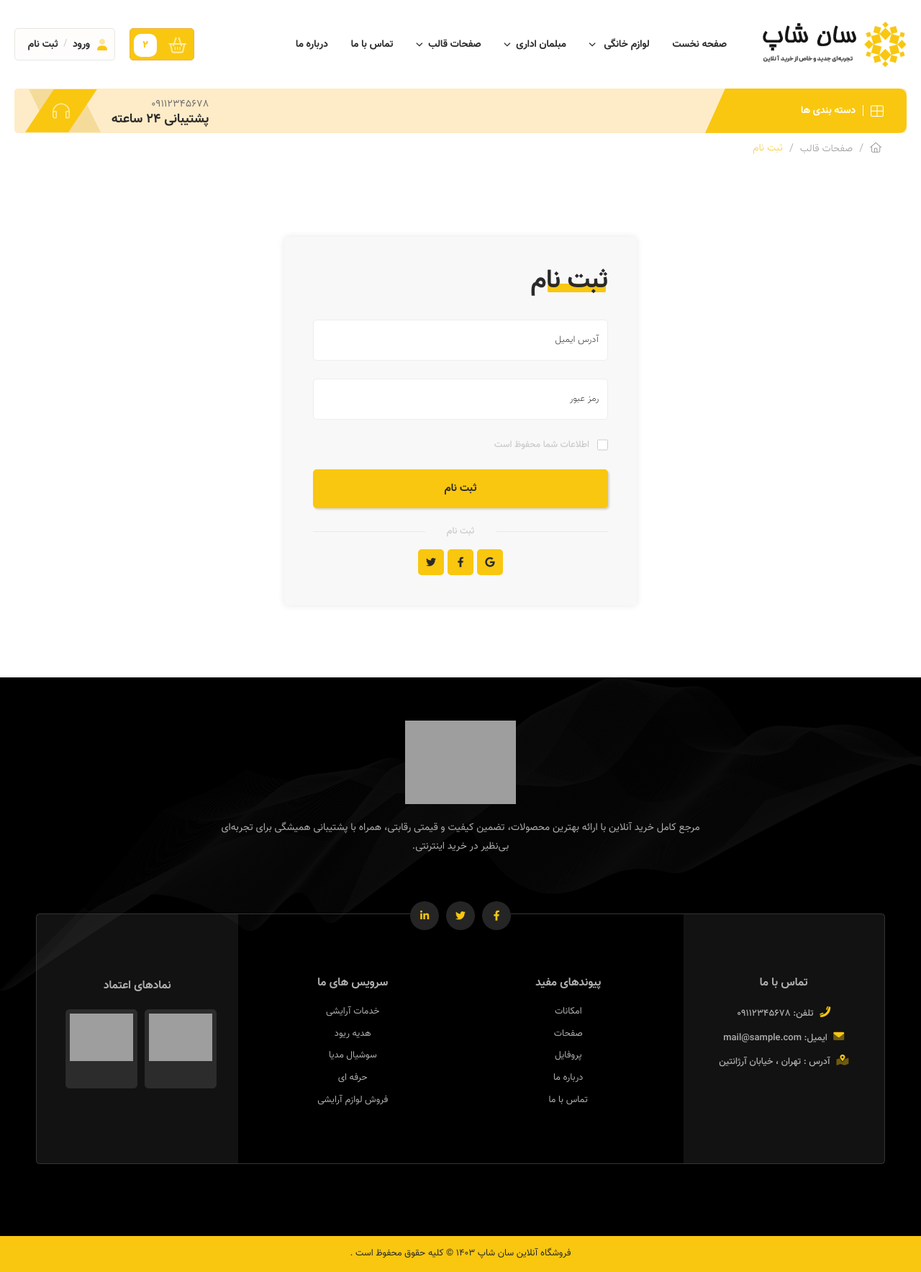
After one commit to mzulfikari/Sun-Store, a Django app: page /register/ in a window 1280 px wide. The commit adds this page. Shown: the whole page at 72% size. Run offline with Django 5.2, Linux system fonts and the light colour scheme; grey boxes are pictures that could not be loaded.

Commit message:
init register

```diff
--- a/accounts/admin.py
+++ b/accounts/admin.py
@@ -1,6 +1,6 @@
 from django.contrib import admin
 from django.contrib.auth.admin import UserAdmin
-from.models import Profile
+from.models import Otp, Profile
 from django.contrib.auth import get_user_model
 
 User = get_user_model()
@@ -81,3 +81,7 @@ class CustomProfileAdmin(admin.ModelAdmin):
 
 admin.site.register(Profile,CustomProfileAdmin)
 admin.site.register(User, CustomUserAdmin)
+
+@admin.register(Otp)
+class OTPAdmin(admin.ModelAdmin):
+    list_display = ("phone", "code",)
--- a/accounts/forms.py
+++ b/accounts/forms.py
@@ -13,7 +13,8 @@ class LoginForm(forms.Form):
     }))
     password = forms.CharField(
     widget=forms.PasswordInput(
-    attrs={'class':'form-control text-left ltr'
+    attrs={'class':'form-control text-left ltr',
+           "placeholder":"گذرواژه"
     }))
 
     def clean_username(self):
--- a/accounts/urls.py
+++ b/accounts/urls.py
@@ -6,5 +6,6 @@ from . import views
 app_name = 'accounts'
 
 urlpatterns = [
-    path('login/',views.LoginViews.as_view(),name="login")
+    path('login/',views.LoginViews.as_view(),name="login"),
+    path('register/',views.RegisterViews.as_view(),name="register"),
 ]
--- a/accounts/views.py
+++ b/accounts/views.py
@@ -3,11 +3,15 @@ from django.contrib.auth import views as auth_views
 from django.views import View
 from django.contrib.auth import authenticate, login
 from .forms import LoginForm
-
+from django.views.generic import TemplateView
 
 class LoginViews(View):
-
+    """
+    Checking the login system through the phone number as the main key or email and password
+    """
     def get (self, request):
+        if request.user.is_authenticated:
+            return redirect('/')
         form = LoginForm()
         return render(request,'accounts/login.html',{'form':form})
 
@@ -33,6 +37,10 @@ class LoginViews(View):
             })
 
 
+class RegisterViews(TemplateView):
+    template_name = 'accounts/register.html'
+
 
 class LogoutViews(auth_views.LogoutView):
+
     pass
--- a/templates/accounts/login.html
+++ b/templates/accounts/login.html
@@ -7,7 +7,7 @@
         <main class="main rtl text-right">
             <div class="container section-main">
                 <ul class="breadcrumb default-breadcrumb">
-                    <li><a href="index-2.html"><i class="fa-light fa-home"></i></a></li>
+                    <li><a href="{% url 'website:Home' %}"><i class="fa-light fa-home"></i></a></li>
                     <li>ورود</li>
                 </ul>
             </div>
--- /dev/null
+++ b/templates/accounts/register.html
@@ -0,0 +1,60 @@
+{% extends "base.html" %}
+{% load static %}
+{% block title %}ثبت نام{% endblock title %}
+
+{% block content %}
+
+<!-- End Header -->
+<main class="main rtl text-right">
+    <div class="container section-main">
+        <ul class="breadcrumb default-breadcrumb">
+            <li><a href="index-2.html"><i class="fa-light fa-home"></i></a></li>
+            <li><a href="template-pages.html">صفحات قالب</a></li>
+            <li> ثبت نام </li>
+        </ul>
+    </div>
+    <div class="page-content">
+        <div class="container">
+            <div class="login-popup  section-main">
+                <div class="form-box">
+                    <div class="tab tab-nav-simple tab-nav-boxed form-tab">
+                        <h3 class="banner-title font-weight-bold mb-4 main-title ">ثبت نام</h3>
+                        <form action="#">
+                            <div class="form-group">
+                                <input type="email" class="form-control text-left" id="register-email"
+                                    name="register-email" placeholder="آدرس ایمیل" required />
+                            </div>
+                            <div class="form-group">
+                                <input type="password" class="form-control text-left ltr" id="register-password"
+                                    name="register-password" placeholder="رمز عبور" required />
+                            </div>
+                            <div class="form-footer">
+                                <div class="form-checkbox">
+                                    <input type="checkbox" class="custom-checkbox" id="register-agree"
+                                        name="register-agree" required />
+                                    <label class="form-control-label" for="register-agree">
+                                        اطلاعات شما محفوظ است
+                                    </label>
+                                </div>
+                            </div>
+                            <button class="btn btn-yellow btn-block btn-rounded" type="submit">
+                                ثبت نام
+                            </button>
+                        </form>
+                        <div class="form-choice text-center">
+                            <label class="ls-m">ثبت نام</label>
+                            <div class="social-links">
+                                <a href="#" class="social-link social-google fab fa-google border-no"></a>
+                                <a href="#" class="social-link social-facebook fab fa-facebook-f border-no"></a>
+                                <a href="#" class="social-link social-twitter fab fa-twitter border-no"></a>
+                            </div>
+                        </div>
+                    </div>
+                </div>
+            </div>
+        </div>
+    </div>
+</main>
+<!-- End of Main -->
+
+{% endblock content %}
--- a/templates/base.html
+++ b/templates/base.html
@@ -246,8 +246,8 @@
                                         <li>
                                             <a href="#">ورود و تنظیمات </a>
                                             <ul>
-                                                <li><a href="login.html">ورود</a></li>
-                                                <li><a href="register.html">ثبت نام</a></li>
+                                                <li><a href="{% url 'accounts:login' %}">ورود</a></li>
+                                                <li><a href="{% url 'accounts:register' %}">ثبت نام</a></li>
                                                 <li><a href="password-change.html">تغییر رمز</a></li>
                                                 <li><a href="password-forgot.html">فراموشی رمز</a></li>
                                             </ul>
@@ -369,11 +369,11 @@
                             <!-- End Dropdown Box -->
                         </div>
                         <div class="login-wrap">
-                            <a href="{% url 'accounts:login' %} class=" login-toggle link-to-tab">
+                            <a href="{% url 'accounts:login' %}">
                                 <i class="fa-duotone fa-user"></i>ورود
                             </a>
                             <span class="delimiter">/</span>
-                            <a href="#register" class="register-toggle link-to-tab mr-0">ثبت نام</a>
+                            <a href="{% url 'accounts:register' %}">ثبت نام</a>
                             <div class="dropdown login-dropdown off-canvas">
                                 <div class="canvas-overlay"></div>
                                 <!-- End Login Toggle -->
@@ -389,7 +389,7 @@
                                                     </li>
                                                     <li class="delimiter">یا</li>
                                                     <li class="nav-item">
-                                                        <a class="nav-link border-no lh-1 " href="#register"> ثبت
+                                                        <a class="nav-link border-no lh-1 " href="{% url 'accounts:register' %}"> ثبت
                                                             نام</a>
                                                     </li>
                                                 </ul>
@@ -1019,8 +1019,8 @@
                         <li>
                             <a href="#">ورود و تنظیمات</a>
                             <ul>
-                                <li><a href="login.html">ورود </a></li>
-                                <li><a href="register.html">ثبت نام </a></li>
+                                <li><a href="{% url 'accounts:login' %}">ورود </a></li>
+                                <li><a href="{% url 'accounts:register' %}">ثبت نام </a></li>
                                 <li><a href="password-change.html">تغییر رمز عبور</a></li>
                                 <li><a href="password-forgot.html">تغییر پسورد</a></li>
                             </ul>
```
Also changed, not shown: accounts/models.py (+52 -0 lines), accounts/migrations/0003_otp_alter_profile_options_alter_user_options_and_more.py (added), db.sqlite3.
